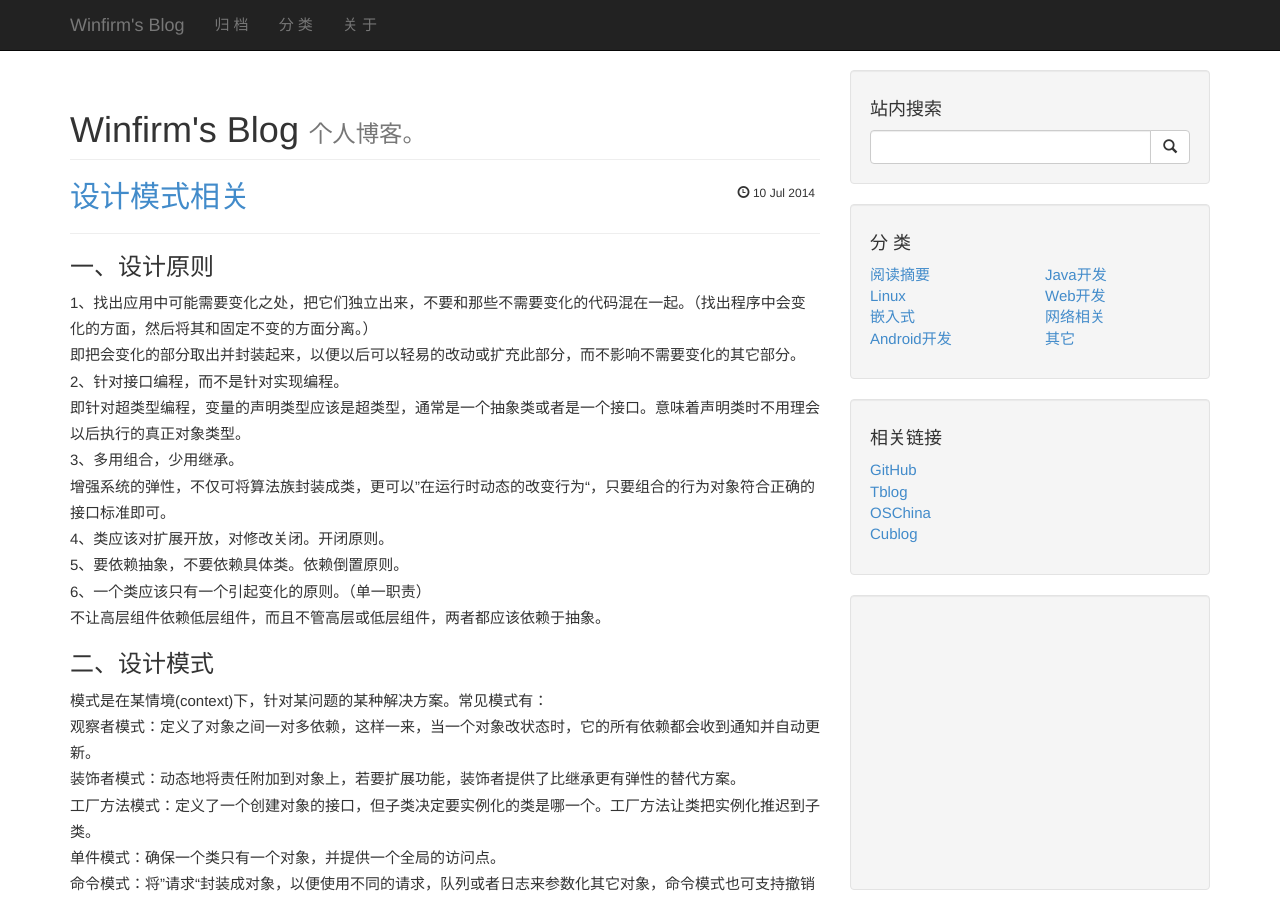
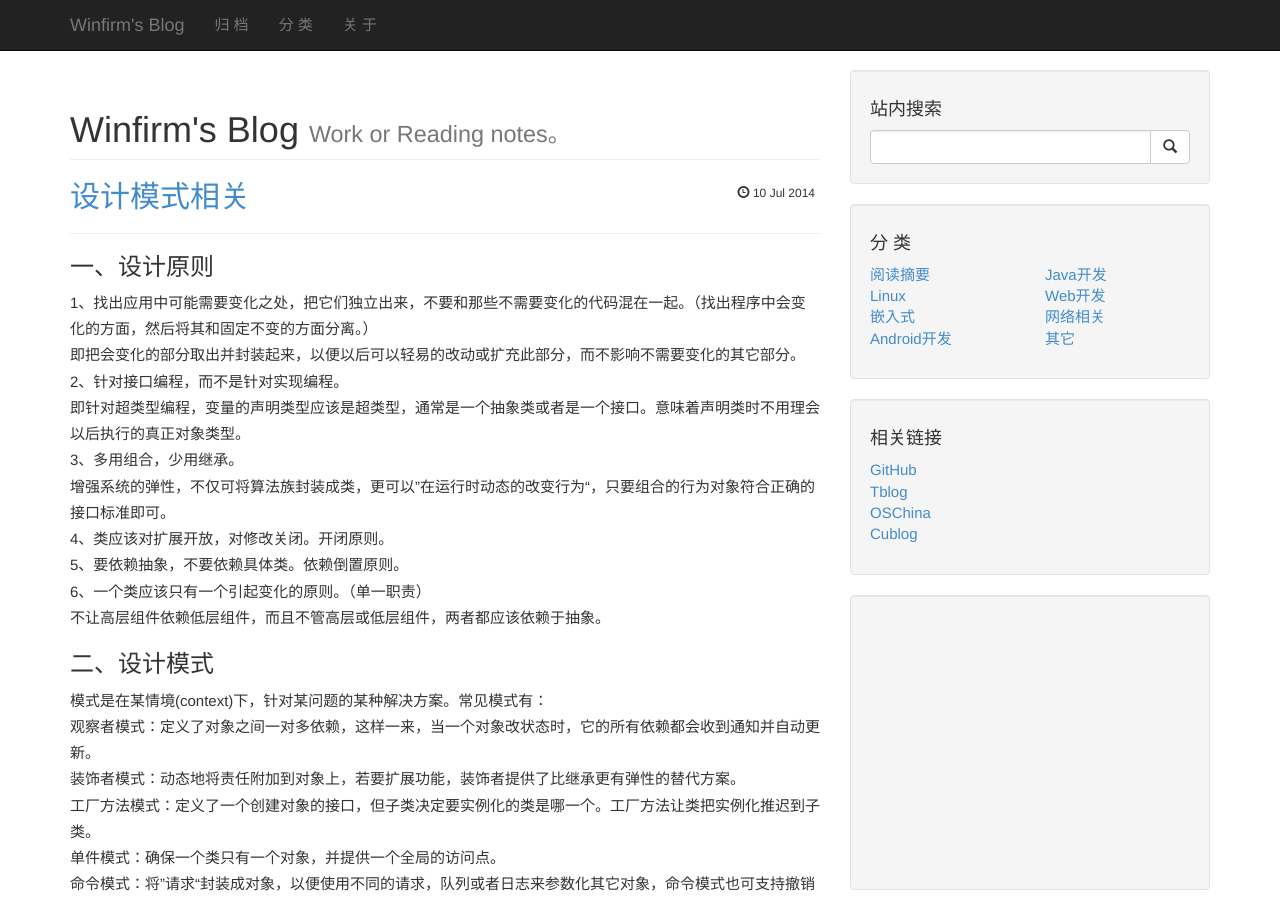
Before and after one commit to wdyggh/wdyggh.github.com, a Jekyll site: the page built from index.html, in a window 1280 px wide and 900 px high. Built offline with Jekyll 4.4.1, drawn with Linux system fonts in a browser that asks for light colours; Markdown is read by kramdown in place of the engine named in the settings; the list of posts is cut into pages by our own code; comment, search, counter and statistics services are not loaded.

Commit message:
update index.html

```diff
--- a/index.html
+++ b/index.html
@@ -5,7 +5,7 @@ title: "Winfirm's Blog - by Steven Pan."
 <h1 class="page-header">
   Winfirm's Blog
   <small>
-    个人博客。
+    Work or Reading notes。
   </small>
 </h1>
 {% for post in paginator.posts %}
```
